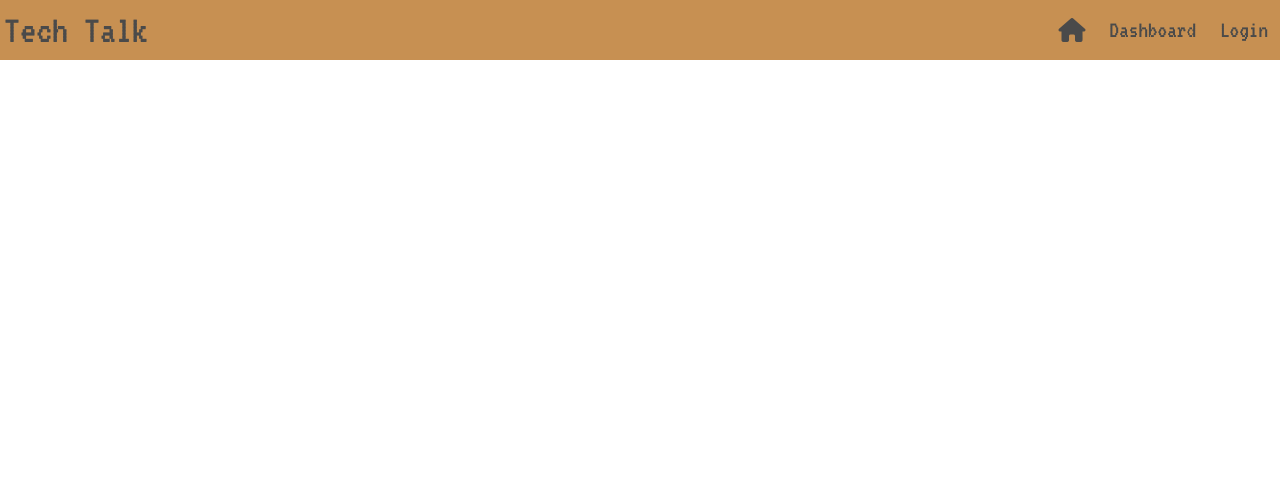
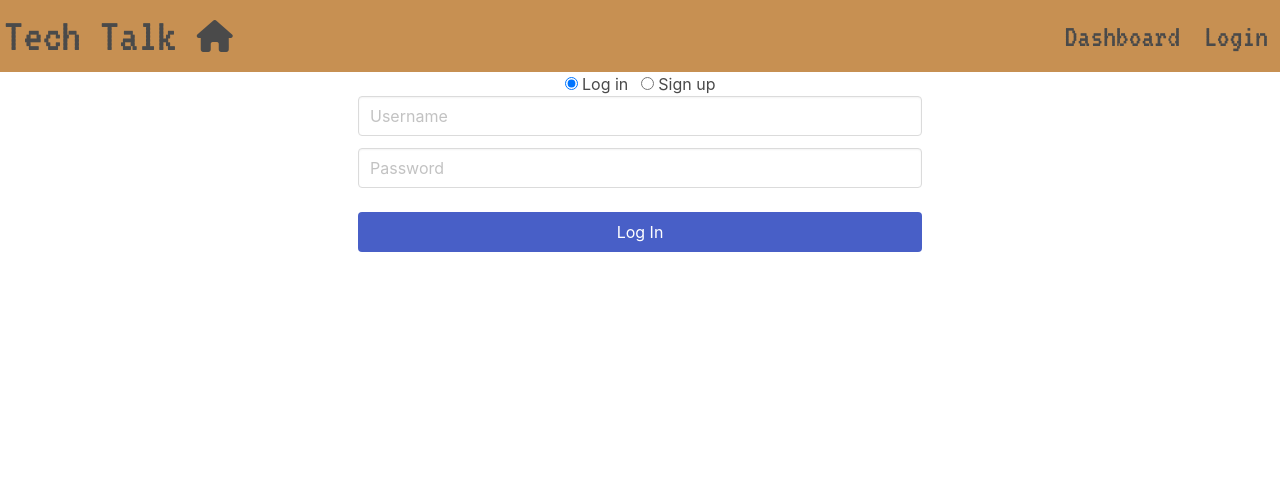
Before and after one commit to jdono100/MVC_Tech-Blog, a Node server app: page /login in a window 1280 px wide. Shown: the top 504 px of the page. Run offline with Node 20, Linux system fonts and the light colour scheme; some libraries are stand-ins or nearby versions.

Commit message:
start login views/functionality

```diff
--- a/views/layouts/main.handlebars
+++ b/views/layouts/main.handlebars
@@ -15,25 +15,27 @@
 <body>
   <nav class="navbar" role="navigation">
     <div class="navbar-brand">
-      <span class="is-size-2" id="titletext">Tech Talk</span>
+      <span class="is-size-1" id="titletext">Tech Talk</span>
       <a role="button" aria-label="menu" aria-expanded="false" data-target="nav-burger-menu" class="navbar-burger is-active">
         <span aria-hidden="true"></span>
         <span aria-hidden="true"></span>
         <span aria-hidden="true"></span>
       </a>
     </div>
+    <div class="navbar-start">
+      <a href="/" class="navbar-item is-size-3">
+        <span class="fas fa-home"></span>
+      </a>
+    </div>
     <div id="nav-burger-menu" class="navbar-menu is-active">
       <div class="navbar-end">
-        <a href="/" class="navbar-item is-size-4">
-          <span class="fas fa-home"></span>
-        </a>
-        <a href="/dashboard" style="font-family: 'VT323', monospace;" class="navbar-item is-size-4">
+        <a href="/dashboard" style="font-family: 'VT323', monospace;" class="navbar-item is-size-3">
           Dashboard
         </a>
         {{#if loggedIn}}
-        <a class="logout navbar-item is-size-4" style="font-family: 'VT323', monospace;">Logout</a>
+        <a class="logout navbar-item is-size-3" style="font-family: 'VT323', monospace;">Logout</a>
         {{else}}
-        <a href="/login" class="navbar-item is-size-4" style="font-family: 'VT323', monospace;">Login</a>
+        <a href="/login" class="navbar-item is-size-3" style="font-family: 'VT323', monospace;">Login</a>
         {{/if}}
       </div>
     </div>
--- a/views/login.handlebars
+++ b/views/login.handlebars
@@ -0,0 +1,37 @@
+<div class="container has-text-centered">
+  <div class="control">
+    <label class="radio">
+      <input type="radio" name="foobar" id="loginradio" checked>
+      Log in
+    </label>
+    <label class="radio">
+      <input type="radio" name="foobar" id="signupradio">
+      Sign up
+    </label>
+  </div>
+  <div class="loginsection" style="display: block;">
+    <div class="columns is-mobile">
+      <div class="column is-half is-offset-one-quarter">
+        <div class="field">
+          <div class="control">
+            <input class="input" type="text" placeholder="Username" id="username-login">
+          </div>
+        </div>
+        <div class="field">
+          <div class="control">
+            <input class="input" type="text" placeholder="Password" id="password-login">
+          </div>
+        </div>
+      </div>
+    </div>
+    <div class="columns is-mobile">
+      <div class="column is-half is-offset-one-quarter">
+        <div class="buttons">
+          <button class="button is-link is-fullwidth" type="submit" id="submitlogin">Log In</button>
+        </div>
+      </div>
+    </div>
+  </div>
+</div>
+
+<script src="../js/login.js"></script>
```
